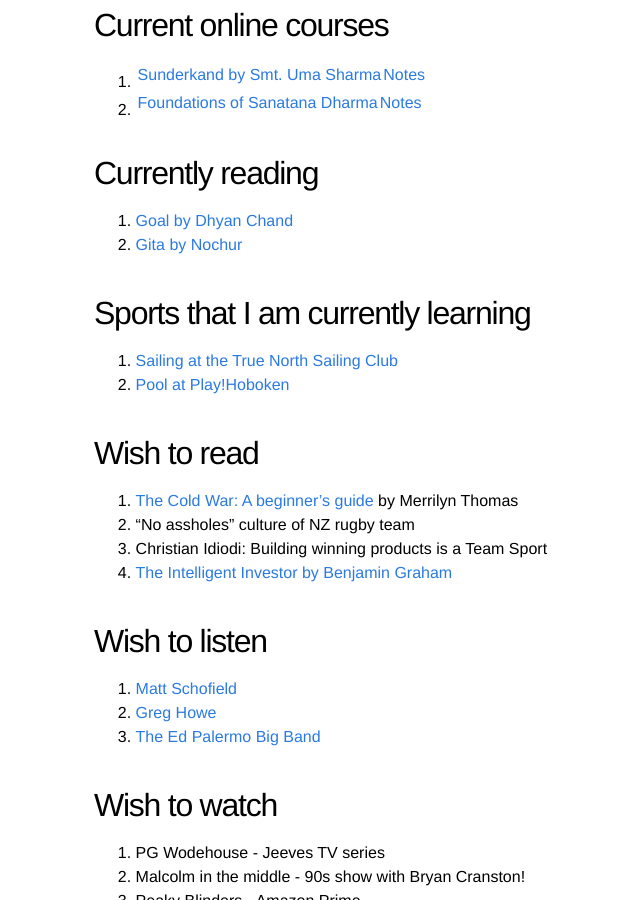
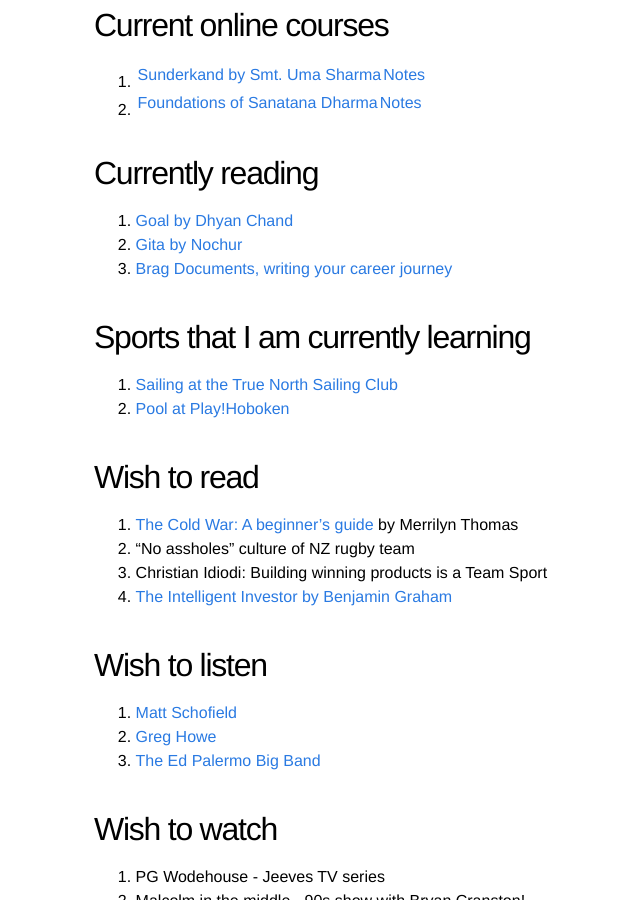
Before and after one commit to kislayabhi/kislayabhi.github.io, a Jekyll site: the page built from _posts/2024-7-23-My-personal-playlist.md, in a window 1280 px wide and 900 px high, scrolled down 2280 px. Shown: the whole window, without its empty margins (146-786 px from the left). Built offline with Jekyll 4.4.1, drawn with Linux system fonts in a browser that asks for light colours; comment, search, counter and statistics services are not loaded.

Commit message:
Update 2024-7-23-My-personal-playlist.md

```diff
--- a/_posts/2024-7-23-My-personal-playlist.md
+++ b/_posts/2024-7-23-My-personal-playlist.md
@@ -77,6 +77,7 @@ I only recently realized that there are certain things out there in the world th
 ## Currently reading
 1. [Goal by Dhyan Chand](http://bharatiyahockey.org/granthalaya/goal/)
 2. [Gita by Nochur](https://voiceofrishis.myshopify.com/products/srimad-bhagavad-gita-elixir-of-eternal-wisdom-paperback)
+3. [Brag Documents, writing your career journey](https://jvns.ca/blog/brag-documents/)
 
 ## Sports that I am currently learning
 1. [Sailing at the True North Sailing Club](https://sailtruenorth.com/)
```
